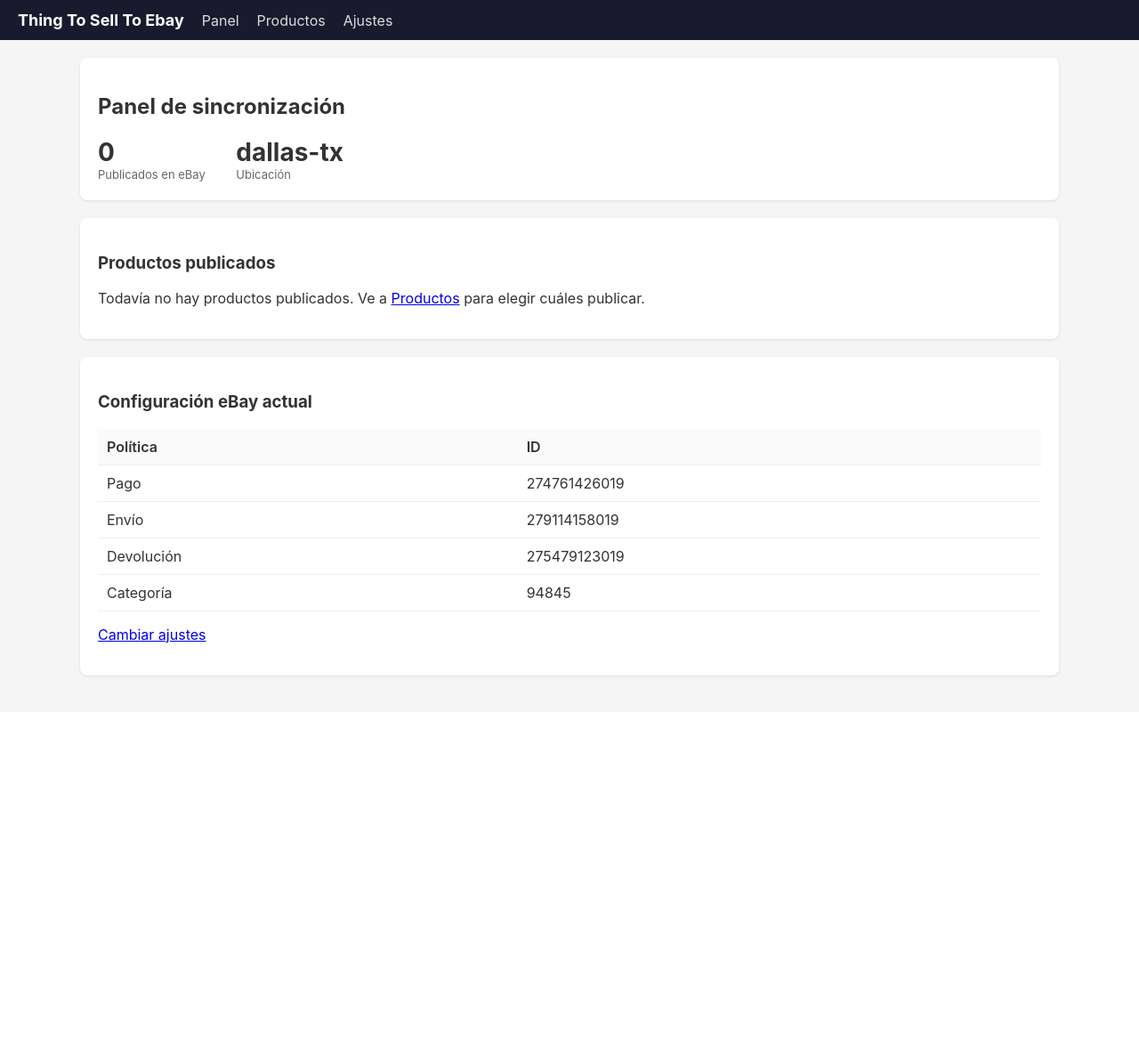
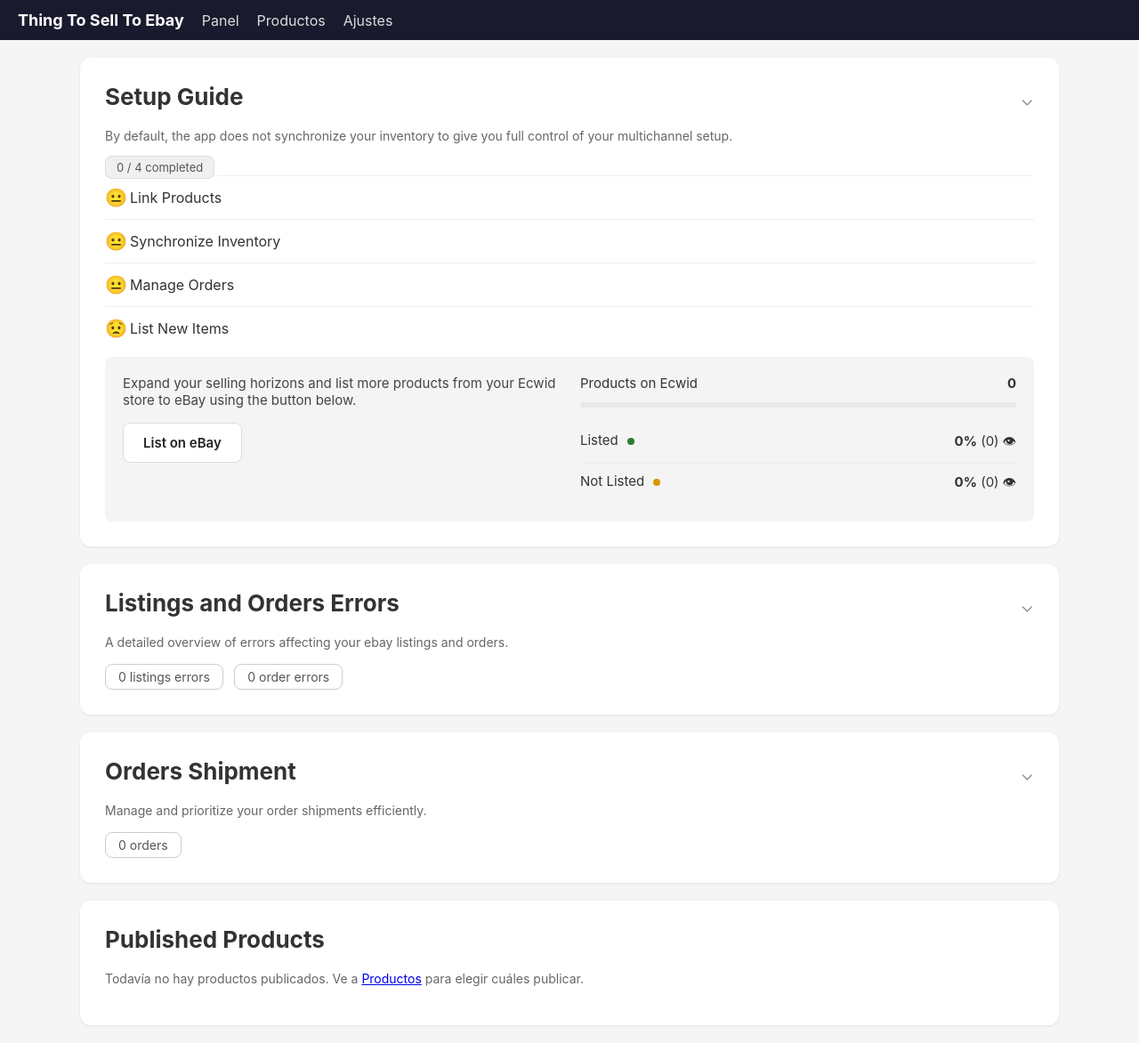
Before and after one commit to thingtosell0/thing-to-sell-to-ebay, a Flask app: page /dashboard in a window 1280 px wide. Shown: the whole page at 89% size. Before the commit the page ends 762 px from the top, so only its background shows below. Run offline with Flask 3, Linux system fonts and the light colour scheme.

Commit message:
M2E-style app updates
- Save per-product policy preferences, pre-select on revisit
- Add 30-day return policy option (275104384019) for auto parts
- Per-product policy overrides in listing setup (shipping/return/payment)
- Settings bilingual EN/ES, policy names with IDs
- Channels column: dark ebay icon when listed, gray when not (M2E parity)
- Products grid: add Status badge and Categories column (M2E parity)
- M2E-style new listing: marketplace, selling/sync/description templates, policy names
- M2E-style listing flow: products search/filter, listing setup with per-product config
- M2E-style dashboard: setup guide, listing stats, errors
- Fix: fallback to ECWID_CLIENT_SECRET for API token (single-store custom app)

```diff
--- a/templates/dashboard.html
+++ b/templates/dashboard.html
@@ -1,39 +1,107 @@
 {% extends "base.html" %}
-{% block title %}Panel · eBay Integration{% endblock %}
+{% block title %}Panel · Thing To Sell To Ebay{% endblock %}
 {% block content %}
-<div class="card">
-  <h2>Panel de sincronización</h2>
-  <div class="stat"><div class="num">{{ published_count }}</div><div class="lbl">Publicados en eBay</div></div>
-  <div class="stat"><div class="num">{{ ebay_config.merchant_location_key or '—' }}</div><div class="lbl">Ubicación</div></div>
+<style>
+.m2e-card { background: #fff; border-radius: 12px; padding: 28px; margin-bottom: 20px; box-shadow: 0 1px 3px rgba(0,0,0,0.08); }
+.m2e-card h2 { font-size: 26px; margin: 0 0 6px; }
+.m2e-card .sub { color: #666; font-size: 14px; margin-bottom: 16px; }
+.setup-row { display: flex; align-items: center; padding: 12px 0; border-top: 1px solid #eee; font-size: 16px; }
+.setup-row .icon { width: 28px; font-size: 20px; }
+.setup-row.done .icon { color: #2e7d32; }
+.setup-row.pending .icon { color: #e6a800; }
+.badge-done { background: #f0f0f0; border: 1px solid #ddd; border-radius: 8px; padding: 4px 12px; font-size: 13px; color: #555; }
+.list-new-box { background: #f4f4f5; border-radius: 8px; padding: 20px; margin-top: 8px; display: flex; gap: 24px; }
+.list-new-left { flex: 1; }
+.list-new-right { flex: 1; }
+.progress-wrap { height: 6px; background: #e8e8e8; border-radius: 3px; overflow: hidden; display: flex; margin: 12px 0 16px; }
+.progress-listed { background: #2e7d32; height: 100%; }
+.progress-not { background: #d99a00; height: 100%; }
+.stat-line { display: flex; justify-content: space-between; padding: 10px 0; border-top: 1px solid #eee; font-size: 15px; }
+.dot { display: inline-block; width: 8px; height: 8px; border-radius: 50%; margin-left: 6px; }
+.dot.green { background: #2e7d32; } .dot.orange { background: #d99a00; }
+.btn-blue { background: #1a56db; color: #fff; border: none; border-radius: 8px; padding: 12px 22px; font-size: 15px; font-weight: 600; cursor: pointer; }
+.btn-white { background: #fff; color: #222; border: 1px solid #ddd; border-radius: 8px; padding: 12px 22px; font-size: 15px; font-weight: 600; cursor: pointer; text-decoration: none; display: inline-block; }
+.pill { display: inline-block; border: 1px solid #ccc; border-radius: 8px; padding: 5px 14px; font-size: 14px; color: #555; margin-right: 8px; }
+.collapse-head { display: flex; justify-content: space-between; align-items: center; cursor: pointer; }
+.sales-grid { display: grid; grid-template-columns: 1fr 1fr 1fr; gap: 16px; margin-top: 16px; }
+.sales-box { border: 1px solid #e5e5e5; border-radius: 12px; padding: 18px; }
+.sales-box .lbl { font-size: 14px; color: #333; }
+.sales-box .val { font-size: 20px; font-weight: 700; margin-top: 6px; }
+.sales-box .chg { color: #2e7d32; font-size: 14px; float: right; }
+</style>
+
+<div class="m2e-card">
+  <div style="display:flex;justify-content:space-between;align-items:center;">
+    <h2>Setup Guide</h2>
+    <span style="color:#999;font-size:20px;">&#8964;</span>
+  </div>
+  <p class="sub">By default, the app does not synchronize your inventory to give you full control of your multichannel setup.</p>
+  <span class="badge-done">{{ steps_completed }} / 4 completed</span>
+
+  <div class="setup-row {{ 'done' if has_linked else 'pending' }}">
+    <span class="icon">{{ '🙂' if has_linked else '😐' }}</span> Link Products
+  </div>
+  <div class="setup-row {{ 'done' if has_sync else 'pending' }}">
+    <span class="icon">{{ '🙂' if has_sync else '😐' }}</span> Synchronize Inventory
+  </div>
+  <div class="setup-row {{ 'done' if has_orders else 'pending' }}">
+    <span class="icon">{{ '🙂' if has_orders else '😐' }}</span> Manage Orders
+  </div>
+  <div class="setup-row {{ 'done' if list_new_done else 'pending' }}">
+    <span class="icon">{{ '🙂' if list_new_done else '😟' }}</span> List New Items
+  </div>
+
+  <div class="list-new-box">
+    <div class="list-new-left">
+      <p style="margin:0 0 16px;color:#444;font-size:15px;">Expand your selling horizons and list more products from your Ecwid store to eBay using the button below.</p>
+      <a href="{{ url_for('products', store_id=store_id) }}" class="btn-white">List on eBay</a>
+    </div>
+    <div class="list-new-right">
+      <div style="display:flex;justify-content:space-between;font-size:15px;">
+        <span>Products on Ecwid</span><strong>{{ '{:,}'.format(total_products) }}</strong>
+      </div>
+      <div class="progress-wrap">
+        <div class="progress-listed" style="width:{{ listed_pct }}%"></div>
+        <div class="progress-not" style="width:{{ not_listed_pct }}%"></div>
+      </div>
+      <div class="stat-line"><span>Listed <span class="dot green"></span></span><span><strong>{{ listed_pct }}%</strong> ({{ '{:,}'.format(listed_count) }}) 👁</span></div>
+      <div class="stat-line"><span>Not Listed <span class="dot orange"></span></span><span><strong>{{ not_listed_pct }}%</strong> ({{ '{:,}'.format(not_listed_count) }}) 👁</span></div>
+    </div>
+  </div>
 </div>
 
-<div class="card">
-  <h3>Productos publicados</h3>
+<div class="m2e-card">
+  <div class="collapse-head"><h2>Listings and Orders Errors</h2><span style="color:#999;font-size:20px;">&#8964;</span></div>
+  <p class="sub">A detailed overview of errors affecting your ebay listings and orders.</p>
+  <span class="pill">{{ listing_errors|length }} listings errors</span>
+  <span class="pill">{{ order_errors|length }} order errors</span>
+  {% if listing_errors %}
+  <ul style="margin-top:12px;color:#b00;">
+    {% for e in listing_errors[:10] %}<li>{{ e }}</li>{% endfor %}
+  </ul>
+  {% endif %}
+</div>
+
+<div class="m2e-card">
+  <div class="collapse-head"><h2>Orders Shipment</h2><span style="color:#999;font-size:20px;">&#8964;</span></div>
+  <p class="sub">Manage and prioritize your order shipments efficiently.</p>
+  <span class="pill">{{ sync_state.get('processed_orders', [])|length }} orders</span>
+</div>
+
+<div class="m2e-card">
+  <div class="collapse-head"><h2>Published Products</h2></div>
   {% if published %}
-  <table>
-    <tr><th>Producto Ecwid</th><th>SKU eBay</th><th>Listing ID</th></tr>
+  <table style="width:100%;border-collapse:collapse;margin-top:12px;">
+    <tr style="border-bottom:1px solid #eee;text-align:left;"><th>Producto Ecwid</th><th>SKU eBay</th><th>Listing ID</th></tr>
     {% for pid, info in published.items() %}
-    <tr>
-      <td>{{ pid }}</td>
-      <td>{{ info.ebay_sku }}</td>
+    <tr style="border-bottom:1px solid #f5f5f5;">
+      <td>{{ pid }}</td><td>{{ info.ebay_sku }}</td>
       <td><a href="https://www.ebay.com/itm/{{ info.listing_id }}" target="_blank">{{ info.listing_id }}</a></td>
     </tr>
     {% endfor %}
   </table>
   {% else %}
-  <p>Todavía no hay productos publicados. Ve a <a href="{{ url_for('products', store_id=store_id) }}">Productos</a> para elegir cuáles publicar.</p>
+  <p class="sub">Todavía no hay productos publicados. Ve a <a href="{{ url_for('products', store_id=store_id) }}">Productos</a> para elegir cuáles publicar.</p>
   {% endif %}
 </div>
-
-<div class="card">
-  <h3>Configuración eBay actual</h3>
-  <table>
-    <tr><th>Política</th><th>ID</th></tr>
-    <tr><td>Pago</td><td>{{ ebay_config.payment_policy_id }}</td></tr>
-    <tr><td>Envío</td><td>{{ ebay_config.fulfillment_policy_id }}</td></tr>
-    <tr><td>Devolución</td><td>{{ ebay_config.return_policy_id }}</td></tr>
-    <tr><td>Categoría</td><td>{{ ebay_config.category_id }}</td></tr>
-  </table>
-  <p><a href="{{ url_for('settings', store_id=store_id) }}">Cambiar ajustes</a></p>
-</div>
 {% endblock %}
```
